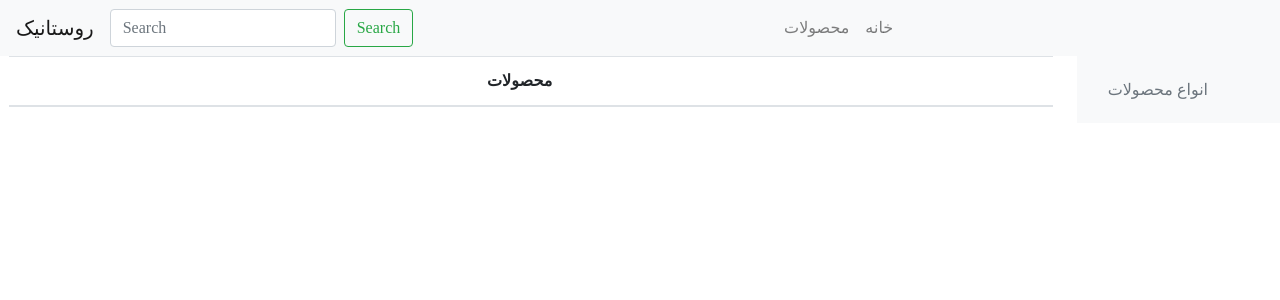
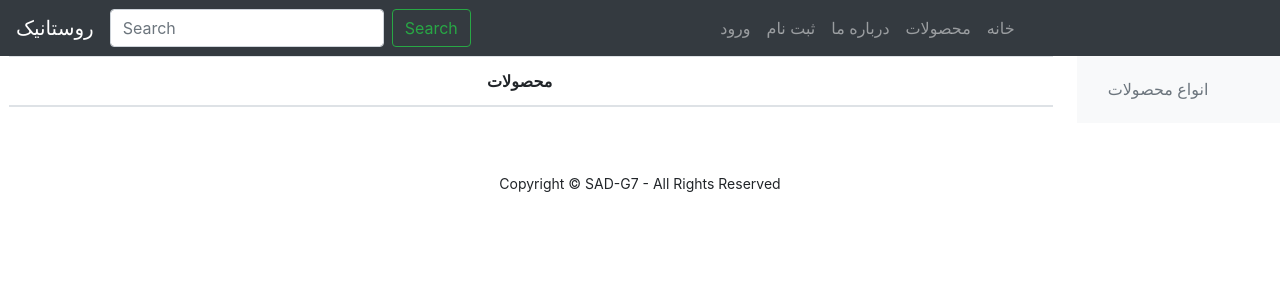
Before and after one commit to aliasadiiii/SADProject, a Django app: page /product/list in a window 1280 px wide. Shown: the top 300 px of the page. Run offline with Django 3.2, Linux system fonts and the light colour scheme; data that the repository does not hold is empty; some libraries are stand-ins or nearby versions; some web fonts are replaced.

Commit message:
Make UI better

```diff
--- a/account/templates/account/edit_profile.html
+++ b/account/templates/account/edit_profile.html
@@ -1,4 +1,4 @@
-{% extends "base.html" %}
+{% extends "general/base.html" %}
 {% load static %}
 
 {% block content %}
--- a/account/urls.py
+++ b/account/urls.py
@@ -11,7 +11,7 @@
     path('logout/', auth_views.LogoutView.as_view(), name='logout'),
 
     path('profile/<slug:username>', views.show_profile, name ='profile'),
-    path('edit_profile/', views.EditProfileView.as_view(), name='edit_profile'),
+    path('edit-profile/', views.EditProfileView.as_view(), name='edit_profile'),
 
     path('activate/', views.activate, name='activate'),
     path('forget_password/', views.ForgetPassword.as_view(), name='forget_password'),
--- a/account/views.py
+++ b/account/views.py
@@ -14,7 +14,7 @@
 def show_profile(request, username):
     user = get_object_or_404(User, username=username)
     if request.user.is_authenticated and username == request.user.username:
-        return render(request, 'account/my_profile.html', {'user': user})
+        return render(request, 'account/show_profile.html', {'user': user})
     return render(request, 'account/profile.html', {'user': user})
 
 
--- a/general/templates/general/about_us.html
+++ b/general/templates/general/about_us.html
@@ -9,7 +9,6 @@
         <h5 class="card-title">روستانیک</h5>
         <p class="card-text">روستانیک؛ تولیدکننده و عرضه‌کننده محصولات غذایی سالم
 تلفن: ۰۹۰۳۷۴۰۰۹۴۵ و ۸۸۰۶۷۸۰۵</p>
-        <a href="#" class="btn btn-primary">Go somewhere</a>
       </div>
     </div>
 
--- a/general/templates/general/base.html
+++ b/general/templates/general/base.html
@@ -12,6 +12,9 @@
     <body>
         <nav class="navbar navbar-expand-lg navbar-dark bg-dark">
             <a class="navbar-brand" href="#">روستانیک</a>
+            <button class="navbar-toggler" type="button" data-toggle="collapse" data-target="#navbarSupportedContent" aria-controls="navbarSupportedContent" aria-expanded="false" aria-label="Toggle navigation">
+                <span class="navbar-toggler-icon"></span>
+            </button>
 
             <div class="collapse navbar-collapse" id="navbarSupportedContent">
                 <form class="form-inline my-2 my-lg-0 mr-auto">
@@ -20,18 +23,9 @@
                 </form>
 
                 <ul class="navbar-nav mr-auto">
-                <li class="nav-item">
-                    <a class="nav-link" href="{% url 'product_list' %}">محصولات</a>
-                </li>
-                <li class="nav-item">
-                    <a class="nav-link" href="{% url 'home' %}">خانه</a>
-                </li>
-                <li class="nav-item">
-                    <a class="nav-link" href="{% url 'about-us' %}">درباره ما</a>
-                </li>
                     {% if user.is_authenticated %}
                         <li class="nav-item">
-                        <a class="nav-link" href="#">{{ user.username }} خوش آمدید</a>
+                            <a class="nav-link" href="{% url 'account:edit_profile' %}">{{ user.username }} خوش آمدید</a>
                         </li>
                     {% else %}
                         <li class="nav-item">
@@ -41,13 +35,22 @@
                             <a class="nav-link" href="{% url 'account:registration' %}">ثبت نام</a>
                         </li>
                     {% endif %}
+                    <li class="nav-item">
+                        <a class="nav-link" href="{% url 'about-us' %}">درباره ما</a>
+                    </li>
+                    <li class="nav-item">
+                        <a class="nav-link" href="{% url 'product_list' %}">محصولات</a>
+                    </li>
+                    <li class="nav-item">
+                        <a class="nav-link" href="{% url 'home' %}">خانه</a>
+                    </li>
                 </ul>
             </div>
         </nav>
         {% block content %}
         {% endblock %}
         <br><br>
-        <center><small>Copyright &copy; AMOO - All Rights Reserved</small></center>
+        <center><small>Copyright &copy; SAD-G7 - All Rights Reserved</small></center>
         <script src="https://code.jquery.com/jquery-3.2.1.slim.min.js" integrity="sha384-KJ3o2DKtIkvYIK3UENzmM7KCkRr/rE9/Qpg6aAZGJwFDMVNA/GpGFF93hXpG5KkN" crossorigin="anonymous"></script>
         <script src="https://cdnjs.cloudflare.com/ajax/libs/popper.js/1.12.9/umd/popper.min.js" integrity="sha384-ApNbgh9B+Y1QKtv3Rn7W3mgPxhU9K/ScQsAP7hUibX39j7fakFPskvXusvfa0b4Q" crossorigin="anonymous"></script>
         <script src="https://cdn.rtlcss.com/bootstrap/v4.0.0/js/bootstrap.min.js" integrity="sha384-54+cucJ4QbVb99v8dcttx/0JRx4FHMmhOWi4W+xrXpKcsKQodCBwAvu3xxkZAwsH" crossorigin="anonymous"></script>
--- a/product/templates/list.html
+++ b/product/templates/list.html
@@ -1,4 +1,4 @@
-{% extends 'base.html' %}
+{% extends 'general/base.html' %}
 
 {% block content %}
 <div class="row">
```
Also changed, not shown: account/templates/account/show_profile.html (renamed from account/templates/account/my_profile.html, +8 -2 lines). Lines whose indentation alone changed are shown as unchanged.
